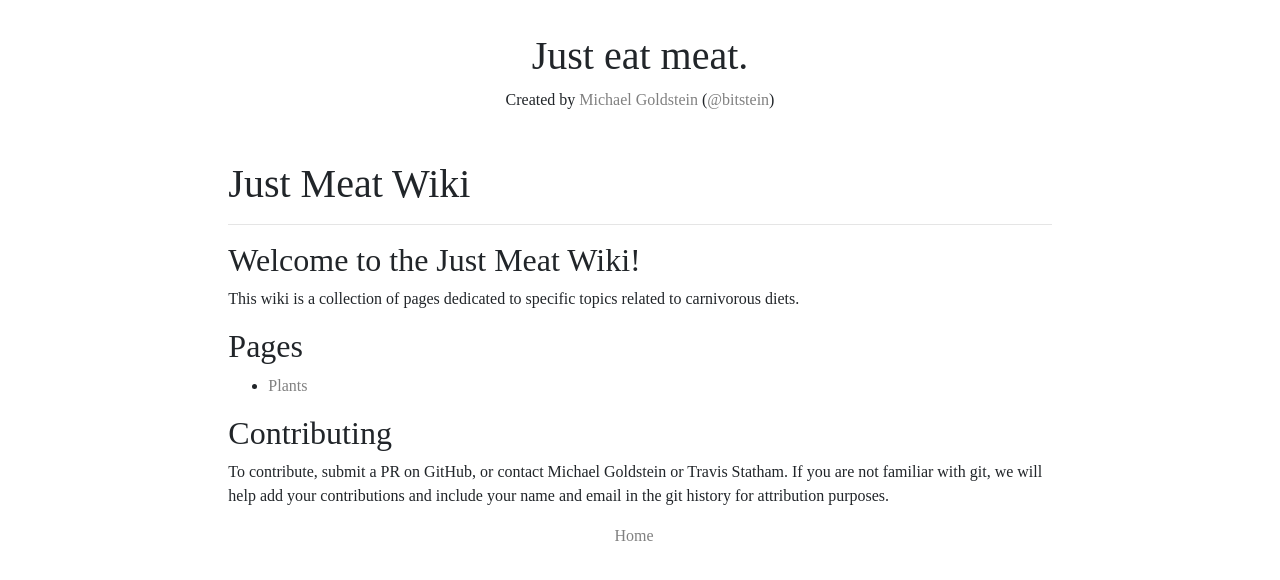
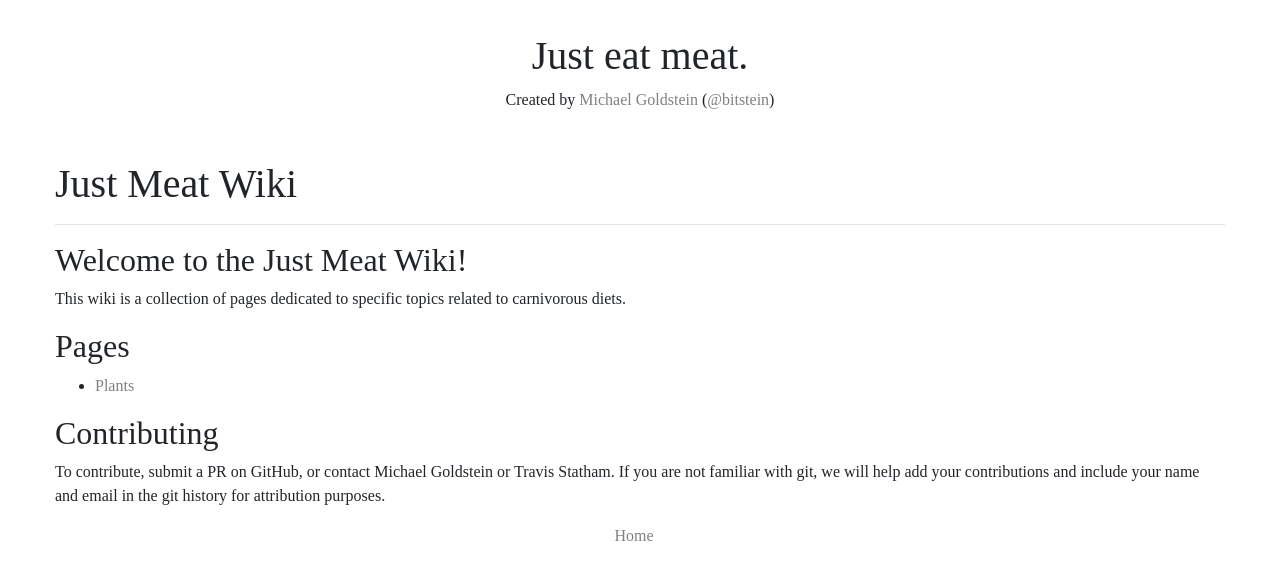
Before and after one commit to bitstein/justmeat.co, a Jekyll site: the page built from wiki/index.md, in a window 1280 px wide. Shown: the top 580 px of the page. Built offline with Jekyll 4.4.1, drawn with Linux system fonts in a browser that asks for light colours; nearby versions of some CDN libraries; some web fonts are replaced.

Commit message:
Add max width to wiki pages

```diff
--- a/_layouts/wiki-page.html
+++ b/_layouts/wiki-page.html
@@ -2,7 +2,7 @@
 layout: default
 ---
 
-<div class="container col-md-8">
+<div class="wiki-container container col-md-8">
   {% if page.url != '/wiki/' %}
     <ul class="nav nav-tabs mb-4">
     {% if page.categories contains 'talk' %}
--- a/css/styles.scss
+++ b/css/styles.scss
@@ -68,6 +68,10 @@ blockquote {
   }
 }
 
+.wiki-container.container {
+  max-width: 1200px;
+}
+
 #markdown-toc {
   border: 1px solid #aaa;
   padding: 0.5em 0.5em 0.5em 1.5em;
```
